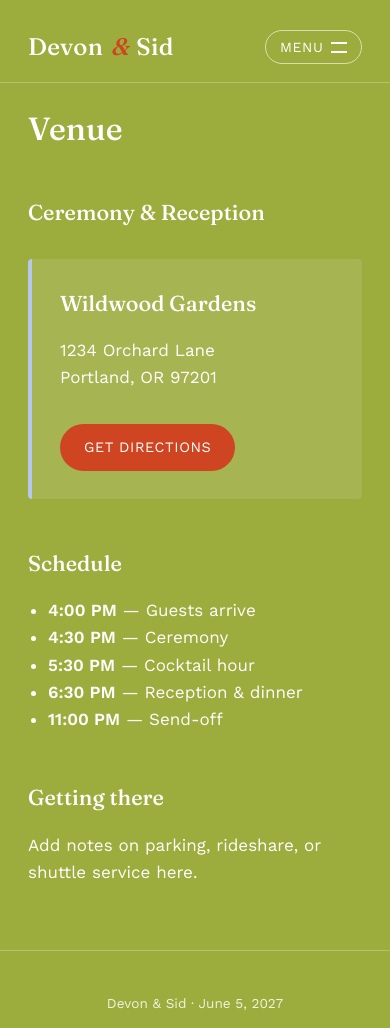
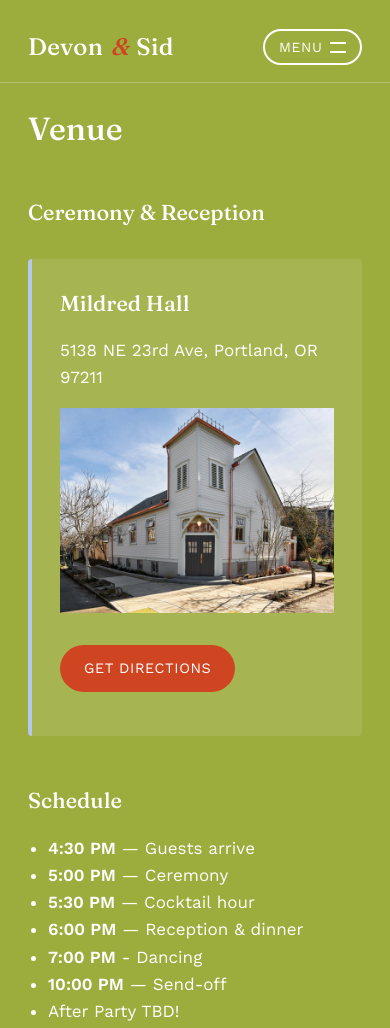
Before and after one commit to sidrichmill/wedsite, an Eleventy site: page src/venue.md in a window 390 px wide. Shown: the top 1028 px of the page. Built offline with nearby package versions, Linux system fonts and the light colour scheme; Eleventy itself is replaced by a stand-in of ours; files that its build step writes are made by us from their sources.

Commit message:
Added info page and updated venue page.

```diff
--- a/src/css/our-story.css
+++ b/src/css/our-story.css
@@ -16,7 +16,8 @@ h1{
     vertical-align:-1rem;
     line-height: 0;
     position:relative;
-    right: 16px
+    right: 16px;
+
     /* margin: var(--space-2) 0 var(--space-2); */
     /* color: var(--color-accent-blue); */
 }
--- a/src/css/style.css
+++ b/src/css/style.css
@@ -88,7 +88,7 @@ a { color: inherit; }
   align-items: center;
   gap: 0.5rem;
   background: transparent;
-  border: 1px solid rgba(255, 255, 255, 0.6);
+  border: 2px solid var(--color-text);
   color: var(--color-text);
   font-family: var(--font-body);
   font-size: 0.875rem;
--- a/src/venue.md
+++ b/src/venue.md
@@ -9,18 +9,25 @@ description: Where Devon and Sid's wedding ceremony and reception will take plac
 ## Ceremony & Reception
 
 <div class="panel">
-  <h2>Wildwood Gardens</h2>
-  <p>1234 Orchard Lane<br>Portland, OR 97201</p>
-  <a class="button" href="https://maps.google.com" target="_blank" rel="noopener">Get Directions</a>
+  <h2>Mildred Hall</h2>
+  <p>5138 NE 23rd Ave, Portland, OR 97211</p>
+
+  ![Mildred Hall](/images/mildredhall.jpeg)
+
+  <a class="button" href="https://maps.app.goo.gl/5fBeVtYBCwT8JSFo8" target="_blank" rel="noopener">Get Directions</a>
+
 </div>
 
 ## Schedule
 
-- **4:00 PM** — Guests arrive
-- **4:30 PM** — Ceremony
+- **4:30 PM** — Guests arrive
+- **5:00 PM** — Ceremony
 - **5:30 PM** — Cocktail hour
-- **6:30 PM** — Reception & dinner
-- **11:00 PM** — Send-off
+- **6:00 PM** — Reception & dinner
+- **7:00 PM** - Dancing
+- **10:00 PM** — Send-off
+- After Party TBD!
+
 
 ## Getting there
 
```
Also changed, not shown: src/info.md (added, +29 -0 lines), src/images/mildredhall.jpeg (added).
